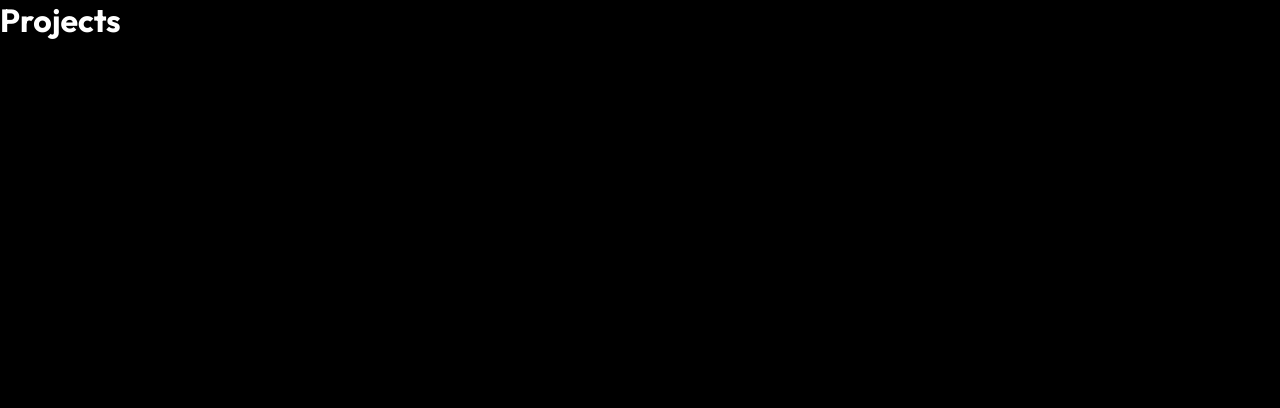
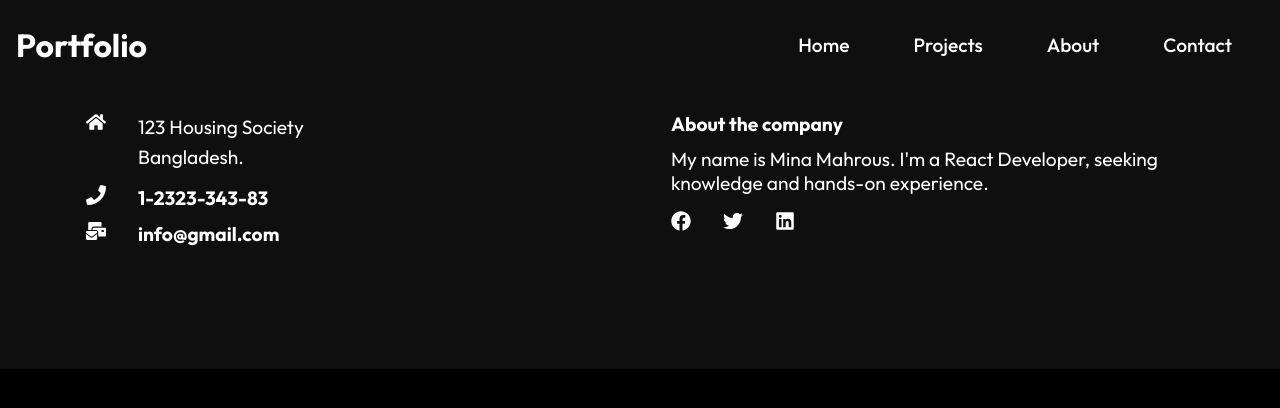
Before and after one commit to MiNaMaHrOuS12/PRODIGY_WD_04, a React (Create React App) app: page /project in a window 1280 px wide. Shown: the top 408 px of the page. Built offline with nearby package versions, Linux system fonts and the light colour scheme.

Commit message:
Footer component created + rendered navBar and footer in all pages

```diff
--- /dev/null
+++ b/src/components/Footer.css
@@ -0,0 +1,58 @@
+.footer
+{
+    width: 100%;
+    padding: 6rem 0;
+    background-color: rgba(19, 19, 19, 0.8);
+}
+.footer .footer-container
+{
+    max-width: 1140px;
+    margin: auto;
+    display: grid;
+    grid-template-columns: repeat(2, 1fr);
+    grid-gap: 30px;
+}.footer .footer-container .info-side
+{
+    max-width: 100%;
+    height: 100%;
+    display: flex;
+    flex-direction: column;
+    padding: 1rem;
+}
+
+.footer .footer-container .location
+{
+    display: flex;
+    margin-bottom: 0.8rem;
+}
+.footer .footer-container .location p
+{
+    line-height: 30px;
+}
+.footer .footer-container .About-company-side
+{
+    height: 100%;
+    max-width: 100%;
+    display: flex;
+    flex-direction: column;
+    padding: 1rem;
+}
+.footer .footer-container .About-company-side .social
+{
+    margin-top: 1rem;
+}
+h4
+{
+    font-size: 1.2rem;
+    padding-bottom: 0.7rem;
+}
+p
+{
+    font-size: 1.2rem;
+}
+@media screen and (max-width: 640px) {
+    .footer .footer-container
+    {
+        grid-template-columns: 1fr;
+    }
+}
--- /dev/null
+++ b/src/components/Footer.js
@@ -0,0 +1,40 @@
+import React from 'react'
+import "./Footer.css"
+import { FaHome, FaPhone, FaMailBulk, FaFacebook, FaTwitter, FaLinkedin } from 'react-icons/fa'
+
+function Footer() {
+  return (
+    <div className='footer'>
+      <div className='footer-container'>
+        <div className='info-side'>
+            <div className='location'>
+                <FaHome size={20}  style={{color:'#fff', marginRight:'2rem'}}/>
+                <div>
+                    <p>123 Housing Society</p>
+                    <p>Bangladesh.</p>
+                </div>
+            </div>
+            <div className='phoneNumber'>
+                <h4><FaPhone size={20}  style={{color:'#fff', marginRight:'2rem'}}/>
+                    1-2323-343-83</h4>
+            </div>
+            <div className='gmail'>
+                <h4><FaMailBulk size={20}  style={{color:'#fff', marginRight:'2rem'}}/>
+                info@gmail.com</h4>
+            </div>
+        </div>
+        <div className='About-company-side'>
+            <h4>About the company</h4>
+            <p>My name is Mina Mahrous. I'm a React Developer, seeking knowledge and hands-on experience.</p>
+            <div className='social'>
+                <FaFacebook size={20}  style={{color:'#fff', marginRight:'2rem'}}/>
+                <FaTwitter size={20}  style={{color:'#fff', marginRight:'2rem'}}/>
+                <FaLinkedin size={20}  style={{color:'#fff', marginRight:'2rem'}}/>
+            </div>
+        </div>
+      </div>
+    </div>
+  )
+}
+
+export default Footer;
--- a/src/routes/About.js
+++ b/src/routes/About.js
@@ -1,9 +1,12 @@
 import React from 'react'
+import NavBar from "../components/NavBar";
+import Footer from "../components/Footer"
 
 const About = () => {
   return (
     <div>
-
+      <NavBar />
+      <Footer />
     </div>
   )
 }
--- a/src/routes/Contact.js
+++ b/src/routes/Contact.js
@@ -1,9 +1,12 @@
 import React from 'react'
+import NavBar from "../components/NavBar";
+import Footer from "../components/Footer"
 
 const Contact = () => {
   return (
     <div>
-      <h1>contact</h1>
+      <NavBar />
+      <Footer />
     </div>
   )
 }
--- a/src/routes/Home.js
+++ b/src/routes/Home.js
@@ -1,12 +1,14 @@
 import React from "react";
 import NavBar from "../components/NavBar";
 import HeroSection from "../components/HeroSection";
+import Footer from "../components/Footer"
 
 const Home = () => {
     return (
         <div>
             <NavBar />
             <HeroSection />
+            <Footer />
         </div>
     );
 }
--- a/src/routes/Project.js
+++ b/src/routes/Project.js
@@ -1,9 +1,12 @@
 import React from 'react'
+import NavBar from "../components/NavBar";
+import Footer from "../components/Footer"
 
 const Project = () => {
   return (
     <div>
-      <h1>Projects</h1>
+      <NavBar />
+      <Footer />
     </div>
   )
 }
```
